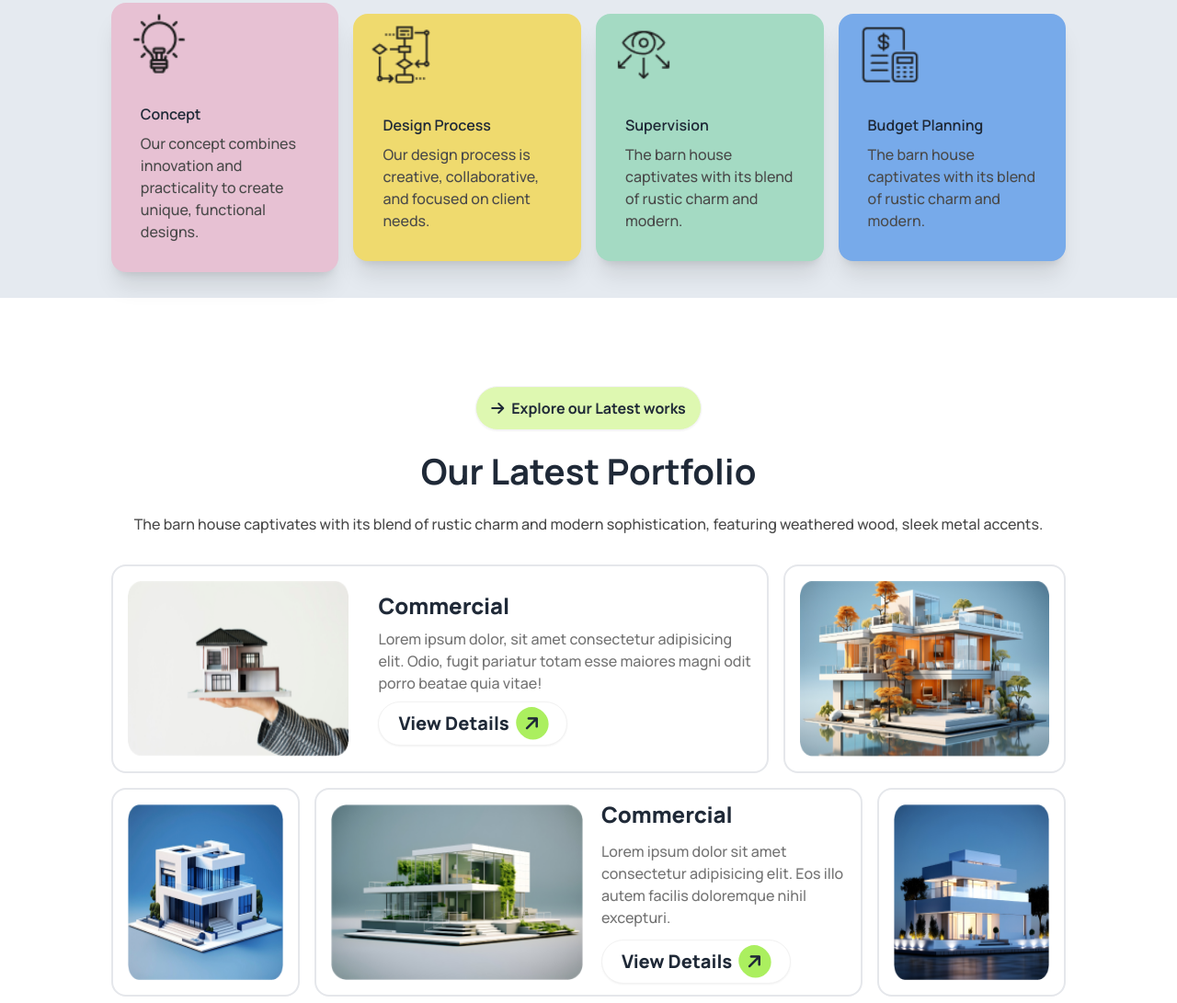
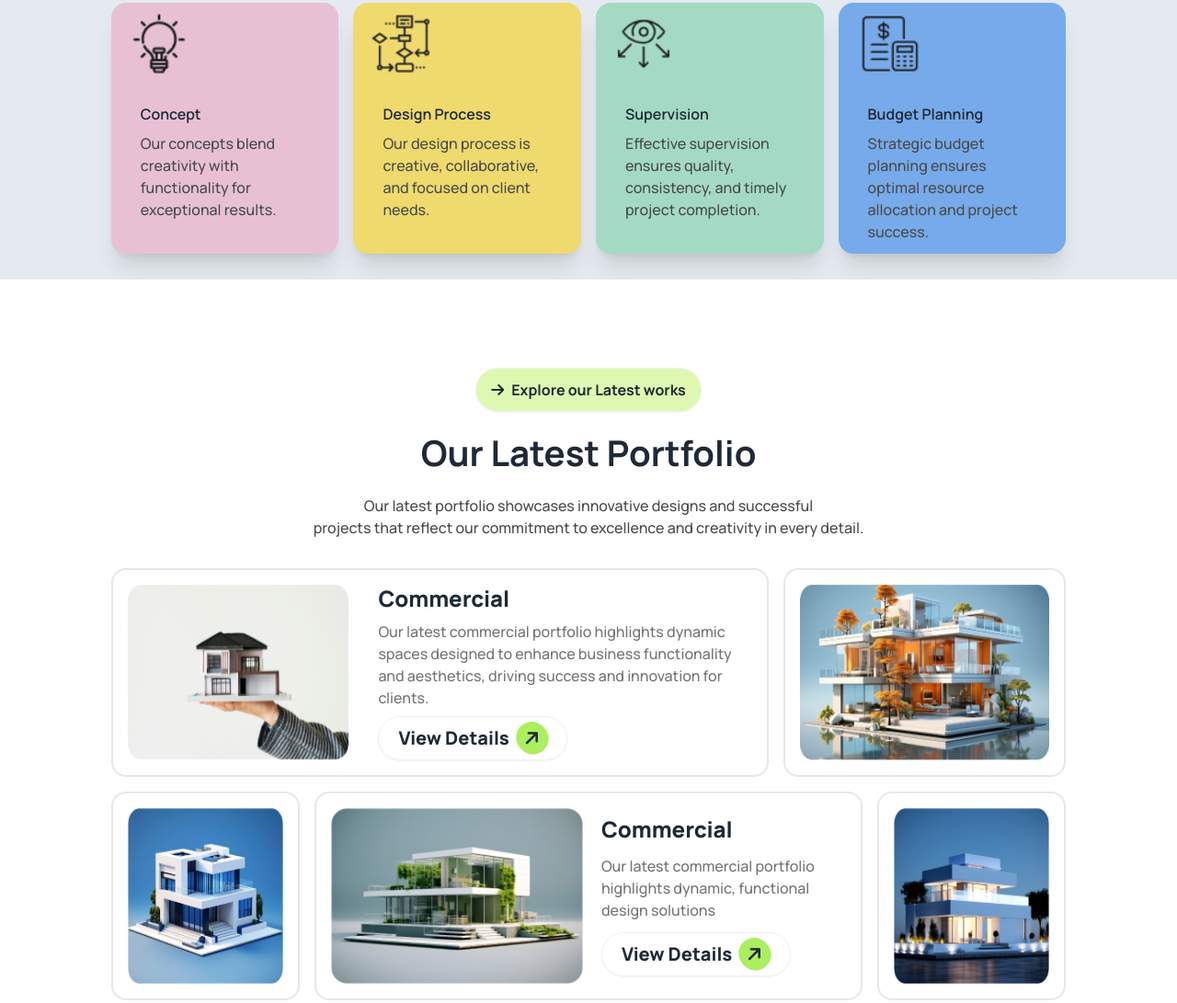
Before and after one commit to Shadmans-World/assignment-3-repo, a plain HTML site: page index.html in a window 1280 px wide. Shown: the part 1685-2776 px from the top of the page at 92% size. Drawn offline with nearby package versions, Linux system fonts and the light colour scheme.

Commit message:
late night push

```diff
--- a/index.html
+++ b/index.html
@@ -236,7 +236,7 @@
       <section
         class="container lg:max-w-[88%] md:max-w-[88%] mb-24 text-center mx-auto gap-y-4 flex flex-col pb-7"
       >
-        <div class="flex flex-col gap-y-4 justify-center items-center mb-4">
+        <div class="flex flex-col gap-y-4 justify-center items-center mb-4 px-5">
           <button class="btn btn-ghost bg-white rounded-3xl w-[206px]">
             <i class="fa-solid fa-arrow-right"></i>How we works
           </button>
@@ -251,7 +251,7 @@
           class="flex flex-col gap-4 text-left lg:flex-row justify-center items-center px-11"
         >
           <!-- 1st Card -->
-          <div class="w-full bg-">
+          <div class="w-full ">
             <div class="card bg-[#E7C1D3] shadow-xl">
               <img
                 class="w-16 ml-5 mt-3"
@@ -261,15 +261,14 @@
 
               <div class="card-body">
                 <h2 class="card-title text-base font-semibold">Concept</h2>
-                <p class="text-lil-paragraph font-medium">
-                  Our concept combines innovation and practicality to create unique, functional designs.
-                </p>
+                <p class="text-lil-paragraph font-medium xl:h-[100px]">
+                  Our concepts blend creativity with functionality for exceptional results.
               </div>
             </div>
           </div>
 
           <!-- 2nd Card -->
-          <div class="w-full h-full">
+          <div class="w-full ">
             <div class="card bg-[#EFDA6E] shadow-xl">
               <img
                 class="w-16 ml-5 mt-3"
@@ -279,7 +278,7 @@
 
               <div class="card-body">
                 <h2 class="card-title text-base font-semibold">Design Process</h2>
-                <p class="text-lil-paragraph font-medium">
+                <p class="text-lil-paragraph font-medium xl:h-[100px]">
                   Our design process is creative, collaborative, and focused on client needs.
                 </p>
               </div>
@@ -293,9 +292,8 @@
 
               <div class="card-body">
                 <h2 class="card-title text-base font-semibold">Supervision</h2>
-                <p class="text-lil-paragraph font-medium">
-                  The barn house captivates with its blend of rustic charm and
-                  modern.
+                <p class="text-lil-paragraph font-medium xl:h-[100px]">
+                  Effective supervision ensures quality, consistency, and timely project completion.
                 </p>
               </div>
             </div>
@@ -312,9 +310,8 @@
 
               <div class="card-body">
                 <h2 class="card-title text-base font-semibold">Budget Planning</h2>
-                <p class="text-lil-paragraph font-medium">
-                  The barn house captivates with its blend of rustic charm and
-                  modern.
+                <p class="text-lil-paragraph font-medium xl:h-[100px]">
+                  Strategic budget planning ensures optimal resource allocation and project success.
                 </p>
               </div>
             </div>
@@ -334,8 +331,7 @@
         </button>
         <h1 class="text-[2.4rem] font-bold ">Our Latest Portfolio</h1>
         <p class="text-lil-paragraph font-medium">
-          The barn house captivates with its blend of rustic charm and modern
-          sophistication, featuring weathered wood, sleek metal accents.
+          Our latest portfolio showcases innovative designs and successful <br> projects that reflect our commitment to excellence and creativity in every detail.
         </p>
       </div>
 
@@ -352,7 +348,7 @@
             >
               <h1 class="text-2xl font-extrabold">Commercial</h1>
               <p class="text-paragraph-opacity text-base font-medium">
-                Lorem ipsum dolor, sit amet consectetur adipisicing elit. Odio, fugit pariatur totam esse maiores magni odit porro beatae quia vitae!
+                Our latest commercial portfolio highlights dynamic spaces designed to enhance business functionality and aesthetics, driving success and innovation for clients.
               </p>
               <a
                 class="max-w-[206px]  btn text-xl font-extrabold bg-white rounded-3xl"
@@ -385,7 +381,7 @@
             >
               <h1 class="text-2xl font-extrabold">Commercial</h1>
               <p class="text-paragraph-opacity font-medium text-base">
-              Lorem ipsum dolor sit amet consectetur adipisicing elit. Eos illo autem facilis doloremque nihil excepturi.
+                Our latest commercial portfolio highlights dynamic, functional design solutions
               </p>
               <a
                 class="max-w-[206px] lg:w-full  btn text-xl font-extrabold bg-white rounded-3xl"
@@ -406,13 +402,12 @@
     <!-- form -->
     <section class="pt-10   mx-auto gap-y-4 flex flex-col px-9 bg-form bg-cover pb-10">
       <div class="flex flex-col gap-y-4 justify-center text-center mx-auto items-center mb-4 py-4">
-        <button class="btn bg-lime-300/50 rounded-3xl max-w-[250px] text-base font-bold">
-          <i class="fa-solid fa-arrow-right"></i>Explore our Latest works
+        <button class="btn bg-lime-300/50 rounded-3xl max-w-full text-base font-bold">
+          <i class="fa-solid fa-arrow-right"></i>Let's Connect
         </button>
-        <h1 class="text-[2.4rem] font-bold ">Our Latest Portfolio</h1>
+        <h1 class="text-[2.5rem] font-bold ">Let’s Discuss Next Project</h1>
         <p class="text-lil-paragraph font-medium">
-          The barn house captivates with its blend of rustic charm and modern
-          sophistication, <br> featuring weathered wood, sleek metal accents.
+          We discussed our clients’ vision for the next project, focusing on their needs and preferences to <br> ensure the design aligns with their goals and enhances their business operations and brand image.
         </p>
       </div>
       <div class="grid grid-cols-1  md:grid-cols-12 lg:w-[70%]  mx-auto lg:grid-rows-5  gap-4">
@@ -464,8 +459,7 @@
               <a class="btn btn-ghost text-3xl  text-clr-title font-bold">Rinterio</a>
         </div>
         <div>
-          <p class="text-paragraph-opacity">The barn house captivates with its blend of rustic charm and modern sophistication, featuring weathered wood, sleek metal accents.</p>
-        </div>
+          <p class="text-paragraph-opacity">Thank you for visiting. For inquiries, project consultations, or more information, please contact us at [rinterio@hotmail.com] or [+5560245]. Follow us on social media for updates and portfolio highlights.
         <div class="grid lg:grid-cols-5   text-clr-title mt-10 mb-10 gap-4">
          <div class="">
           <button class="cursor">Home</button>
```
